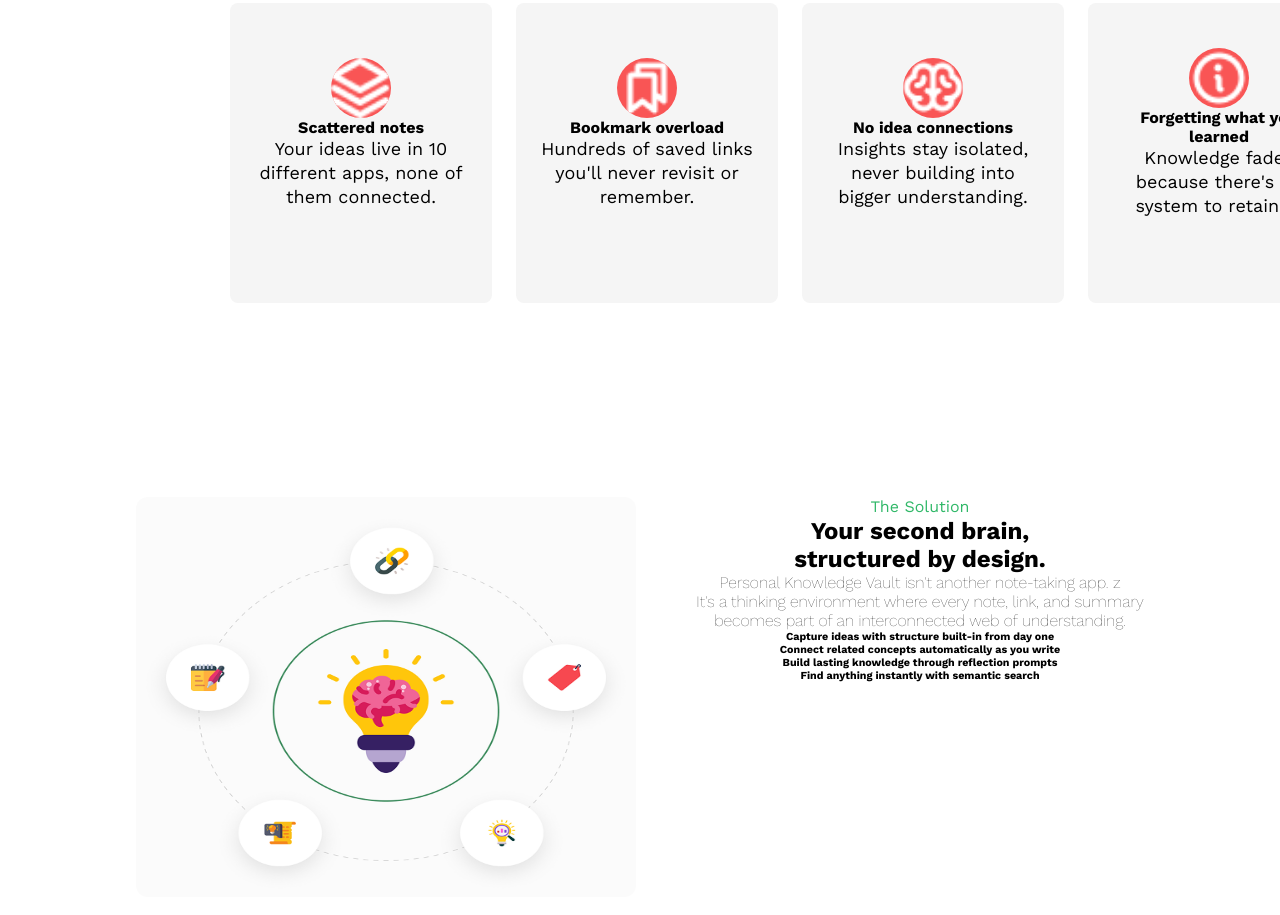
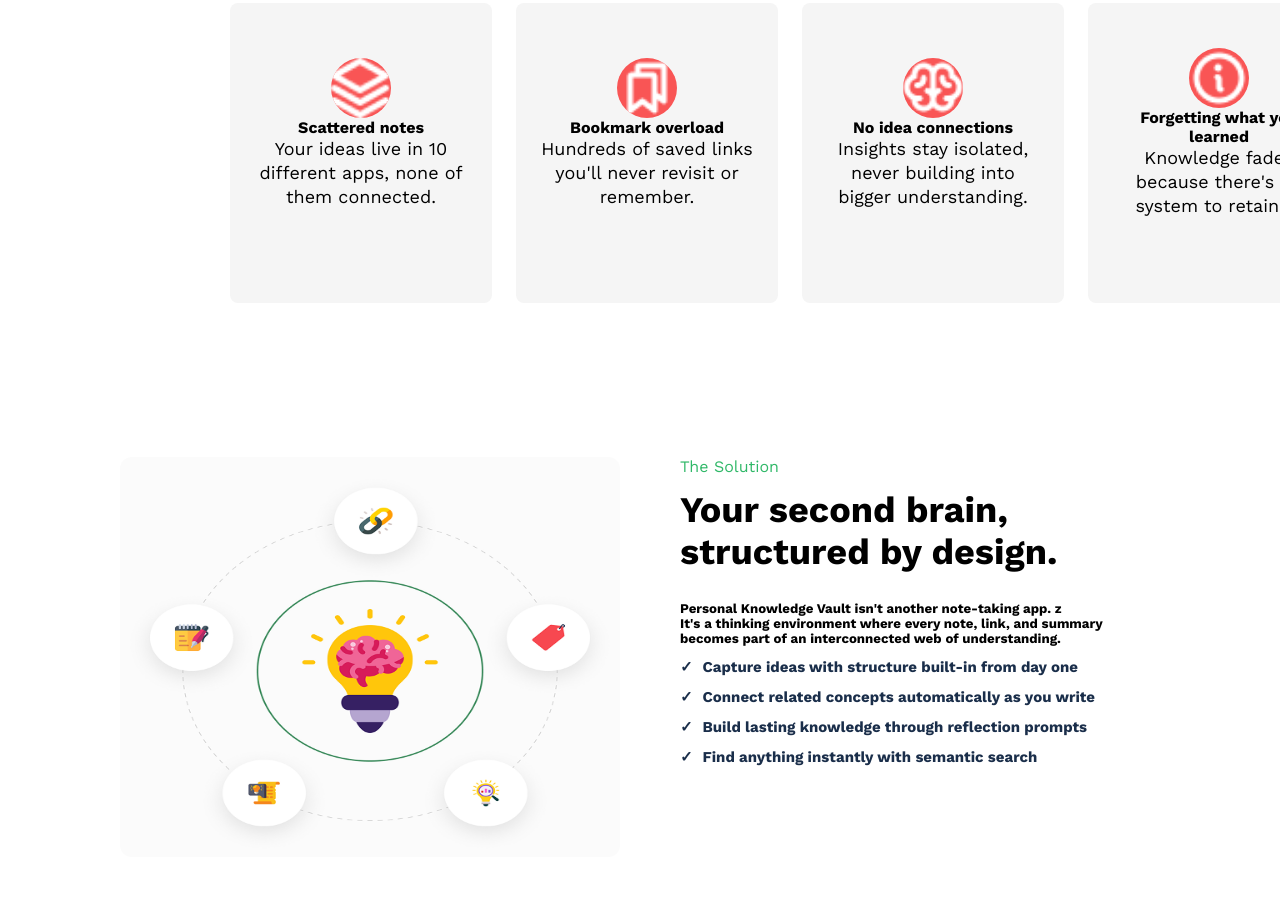
Before and after one commit to ishranahar/Vault_Knowledge_website, a plain HTML site: page index.html in a window 1280 px wide. Shown: the part 783-1698 px from the top of the page. Drawn offline with nearby package versions, Linux system fonts and the light colour scheme; files whose address does not match are found by name.

Commit message:
fixed problems

```diff
--- a/index.html
+++ b/index.html
@@ -87,25 +87,22 @@
                 <div class="solution-content">
                     <p>The Solution</p>
                     <h1>Your second brain,<br>
-structured by design.</h1>
+                    structured by design.</h1>
 
-    <h5 >Personal Knowledge Vault isn't another note-taking app. z<br>It's a thinking environment where every note, link, and summary<br>becomes part of an interconnected web of understanding.</p>
+         <h5 >Personal Knowledge Vault isn't another note-taking app. z<br>
+        It's a thinking environment where every note, link, and summary<br>
+        becomes part of an interconnected web of understanding.</p>
 
 
+             <div class="solution-features">
+        <div class="feature-item"><span class="check-icon">✓</span> Capture ideas with structure built-in from day one</div>
+        <div class="feature-item"><span class="check-icon">✓</span> Connect related concepts automatically as you write</div>
+        <div class="feature-item"><span class="check-icon">✓</span> Build lasting knowledge through reflection prompts</div>
+        <div class="feature-item"><span class="check-icon">✓</span> Find anything instantly with semantic search</div>
+      </div>
+                </div>
+            </div>
 
-
-            <div class="solution-features">
-                   <h6>Capture ideas with structure built-in from day one</h6>
-
-
-                   <h6>Connect related concepts automatically as you write</h6>
-
-
-                   <h6>Build lasting knowledge through reflection prompts</h6>
-
-                   <h6>Find anything instantly with semantic search</h6>
-
-            </div>
         </section>
     </header>
 </body>
--- a/vault.css
+++ b/vault.css
@@ -188,41 +188,67 @@ section{
 
 }
 #solution .solution-container{
-    gap: 32px;
+    gap: 60px;
     text-align: center;
-    padding: 60px 110px;
     display: flex;
-    justify-content: center;
-    padding: 120px 120px;
-    gap: 60px;
+    padding: 80px 120px;
 
+}
+
+#solution .solution-container .solution-img img{
+   width: 600px;
+   height: 600px;
+   border-radius: 12px;
+
+}
+.solution-content{
+    flex: 1;
+    text-align: left;
 }
 #solution .solution-container img{
    width: 500px;
    height: 400px;
    border-radius: 12px;
 }
-#solution .solution-container p{
 
+
+.solution-content p{
     font-size: 16px;
      line-height: 20px;
      color: #30b868;
-     padding: 0;
+      margin-bottom:12px;
 }
-.solution-content-p{
-    font-size: 16px;
-    padding: 0;
-    margin: 0;
+
+.solution-content h1{
+    font-size: 36px;
+    font-weight: 700;
+     margin: 0 0 16px;
 }
+
+.solution-content h6{
+    font-size: 18px;
+    font-weight: 400;
+    line-height: 20px;
+     padding: 0px;
+      margin-top: 0 0 28px;
+}
+
 .solution-features {
+  display: flex;
+  flex-direction: column;
+  gap: 12px;
+}
 
-   margin-top: 0px;
+.feature-item {
+  display: flex;
+  align-items: center;
+  gap: 10px;
+  font-size: 15px;
+  color: #1a2e4a;
+}
 
+.solution-content h1{
+    font-size: 36px;
+    font-weight: 700;
+    margin: 0 0 28px;
 }
-.solution-content h5{
-    font-size: 16px;
-    font-weight: 70;
-
-
-
-}
```
Lines whose indentation alone changed are shown as unchanged.
